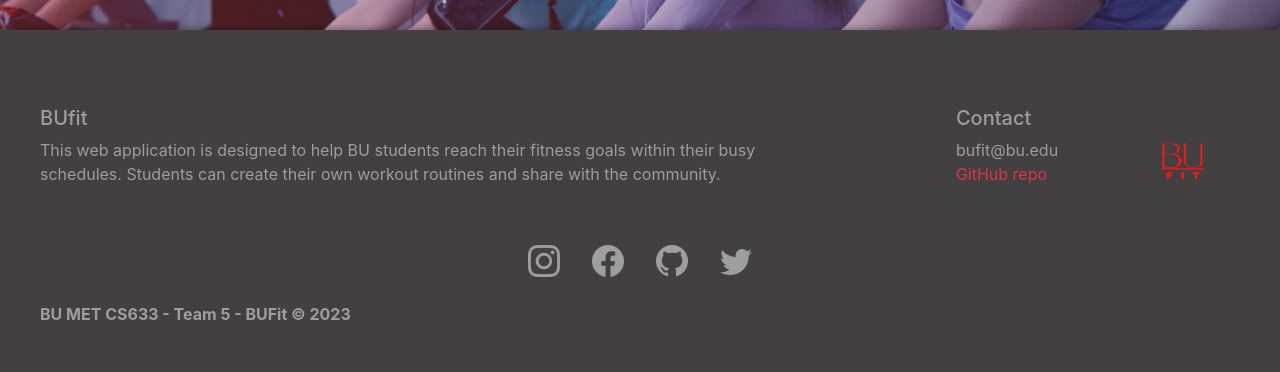
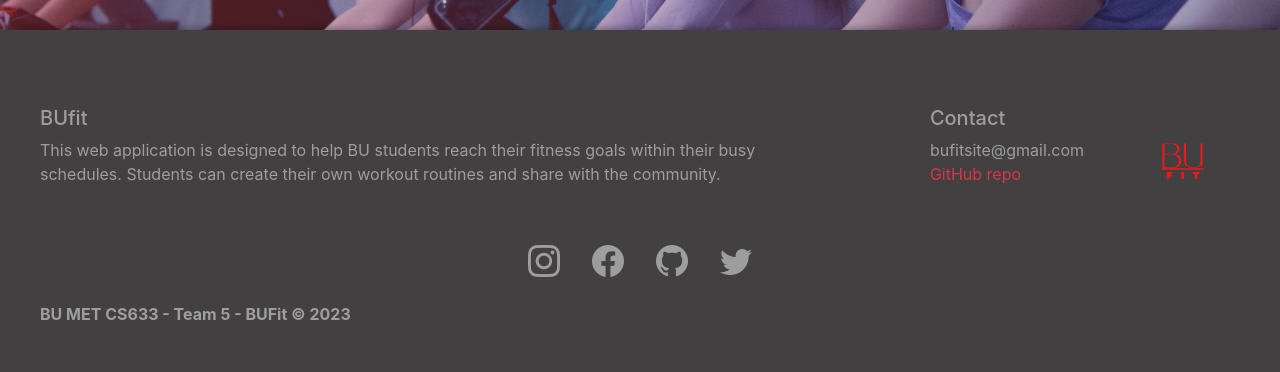
Before and after one commit to Helmphlyx/bufit, a Flask app: page /create_user in a window 1280 px wide. Shown: the part 623-995 px from the top of the page. Run offline with Flask 3, Linux system fonts and the light colour scheme; a user stored in the database is signed in; parts of the project's set-up code (start-up, migrations or seed data) failed here and were passed over; some libraries are stand-ins or nearby versions.

Commit message:
update contact email

```diff
--- a/templates/base.html
+++ b/templates/base.html
@@ -163,7 +163,7 @@
 
                 </li>
                 <li>
-                    bufit@bu.edu
+                    bufitsite@gmail.com
                 </li>
                 <li>
                     <a href="https://github.com/Helmphlyx/bufit">
```
